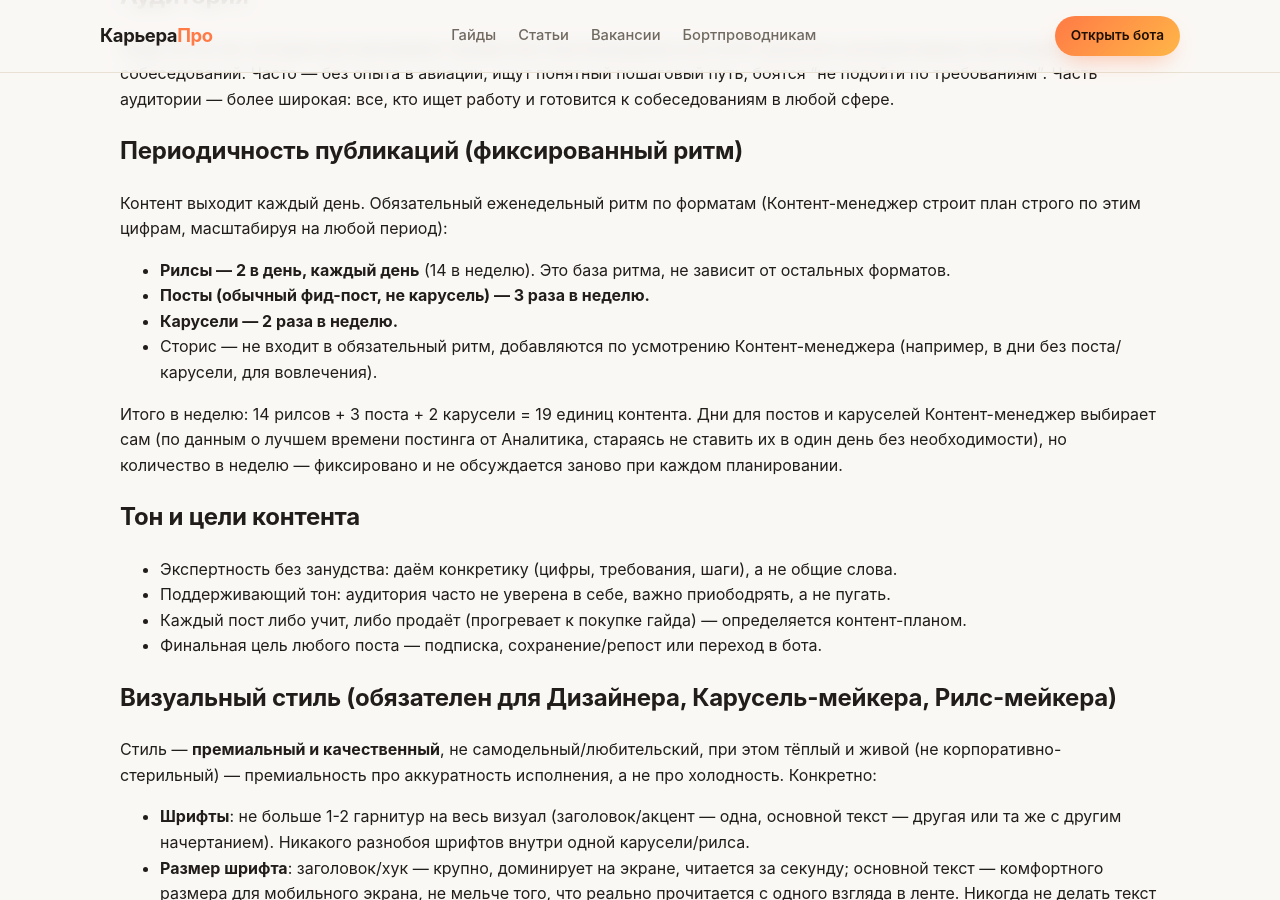
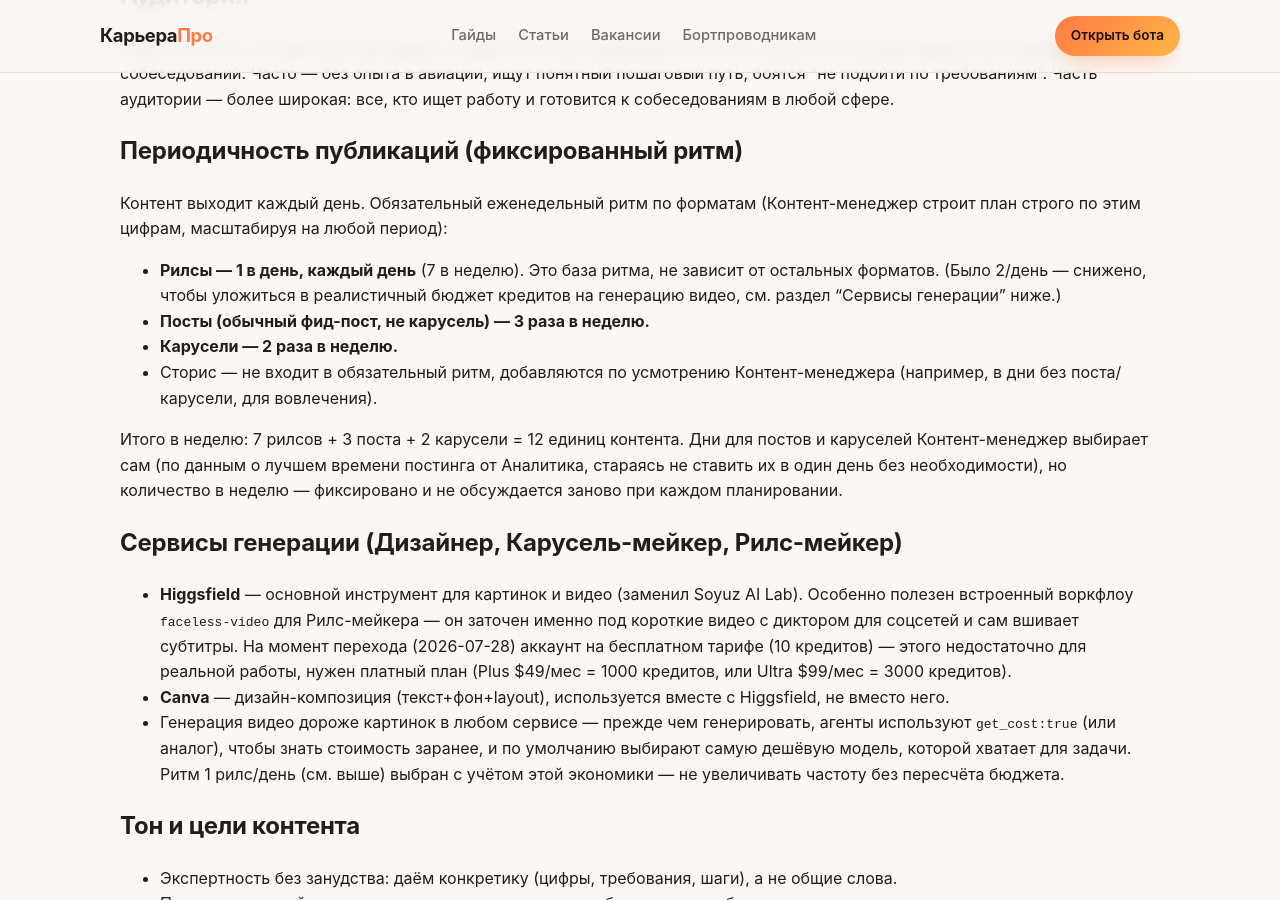
Before and after one commit to biostandartnpo/career-guides-bot, a Jekyll site: the page built from content-factory/brand-context.md, in a window 1280 px wide and 900 px high, scrolled down 1217 px. Built offline with Jekyll 4.4.1, drawn with Linux system fonts in a browser that asks for light colours; our own code applies the rules of GitHub Pages for plain Markdown files.

Commit message:
Update brand-context.md

```diff
--- a/content-factory/brand-context.md
+++ b/content-factory/brand-context.md
@@ -50,17 +50,34 @@ Instagram → Telegram-бот **@rabota_guide_bot** → оплата (ЮKassa)
 Контент выходит каждый день. Обязательный еженедельный ритм по форматам
 (Контент-менеджер строит план строго по этим цифрам, масштабируя на любой период):
 
-- **Рилсы — 2 в день, каждый день** (14 в неделю). Это база ритма, не зависит от
-  остальных форматов.
+- **Рилсы — 1 в день, каждый день** (7 в неделю). Это база ритма, не зависит от
+  остальных форматов. (Было 2/день — снижено, чтобы уложиться в реалистичный
+  бюджет кредитов на генерацию видео, см. раздел "Сервисы генерации" ниже.)
 - **Посты (обычный фид-пост, не карусель) — 3 раза в неделю.**
 - **Карусели — 2 раза в неделю.**
 - Сторис — не входит в обязательный ритм, добавляются по усмотрению
   Контент-менеджера (например, в дни без поста/карусели, для вовлечения).
 
-Итого в неделю: 14 рилсов + 3 поста + 2 карусели = 19 единиц контента. Дни для
+Итого в неделю: 7 рилсов + 3 поста + 2 карусели = 12 единиц контента. Дни для
 постов и каруселей Контент-менеджер выбирает сам (по данным о лучшем времени
 постинга от Аналитика, стараясь не ставить их в один день без необходимости), но
 количество в неделю — фиксировано и не обсуждается заново при каждом планировании.
+
+## Сервисы генерации (Дизайнер, Карусель-мейкер, Рилс-мейкер)
+
+- **Higgsfield** — основной инструмент для картинок и видео (заменил Soyuz AI
+  Lab). Особенно полезен встроенный воркфлоу `faceless-video` для Рилс-мейкера —
+  он заточен именно под короткие видео с диктором для соцсетей и сам вшивает
+  субтитры. На момент перехода (2026-07-28) аккаунт на бесплатном тарифе (10
+  кредитов) — этого недостаточно для реальной работы, нужен платный план
+  (Plus $49/мес = 1000 кредитов, или Ultra $99/мес = 3000 кредитов).
+- **Canva** — дизайн-композиция (текст+фон+layout), используется вместе с
+  Higgsfield, не вместо него.
+- Генерация видео дороже картинок в любом сервисе — прежде чем генерировать,
+  агенты используют `get_cost:true` (или аналог), чтобы знать стоимость заранее,
+  и по умолчанию выбирают самую дешёвую модель, которой хватает для задачи.
+  Ритм 1 рилс/день (см. выше) выбран с учётом этой экономики — не увеличивать
+  частоту без пересчёта бюджета.
 
 ## Тон и цели контента
 
```
